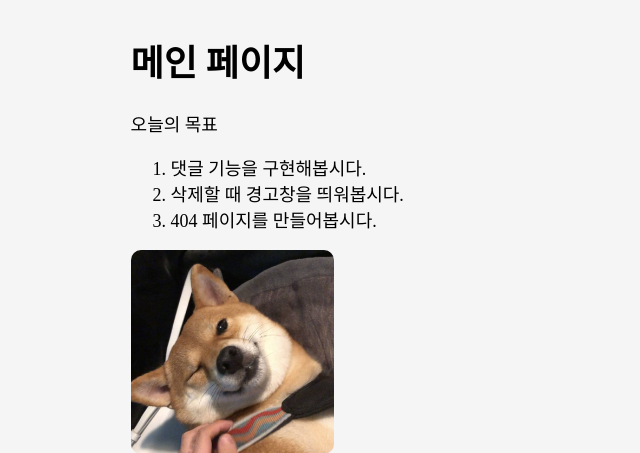
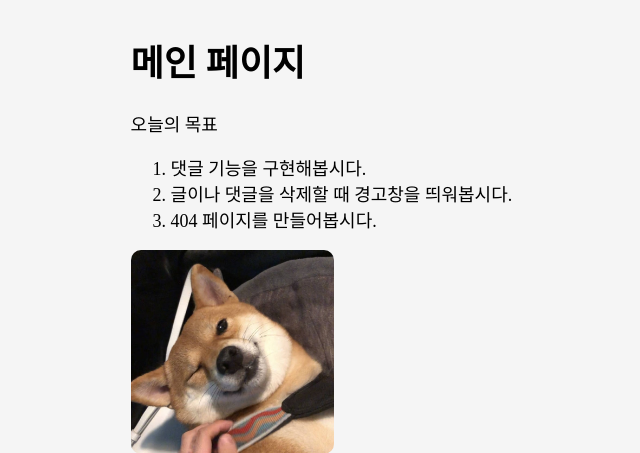
Before and after one commit to JG-C3/DjangoW8-Example, a Django app: page /page/ in a window 1280 px wide. Shown: the part 82-535 px from the top of the page, without its empty margins (171-811 px from the left). Run offline with Django 4.2, Linux system fonts and the light colour scheme; some web fonts are replaced.

Commit message:
Update Django W8

```diff
--- a/page/templates/page/index.html
+++ b/page/templates/page/index.html
@@ -11,7 +11,7 @@
   <p>오늘의 목표</p>
   <ol>
     <li>댓글 기능을 구현해봅시다.</li>
-    <li>삭제할 때 경고창을 띄워봅시다.</li>
+    <li>글이나 댓글을 삭제할 때 경고창을 띄워봅시다.</li>
     <li>404 페이지를 만들어봅시다.</li>
   </ol>
 
```
